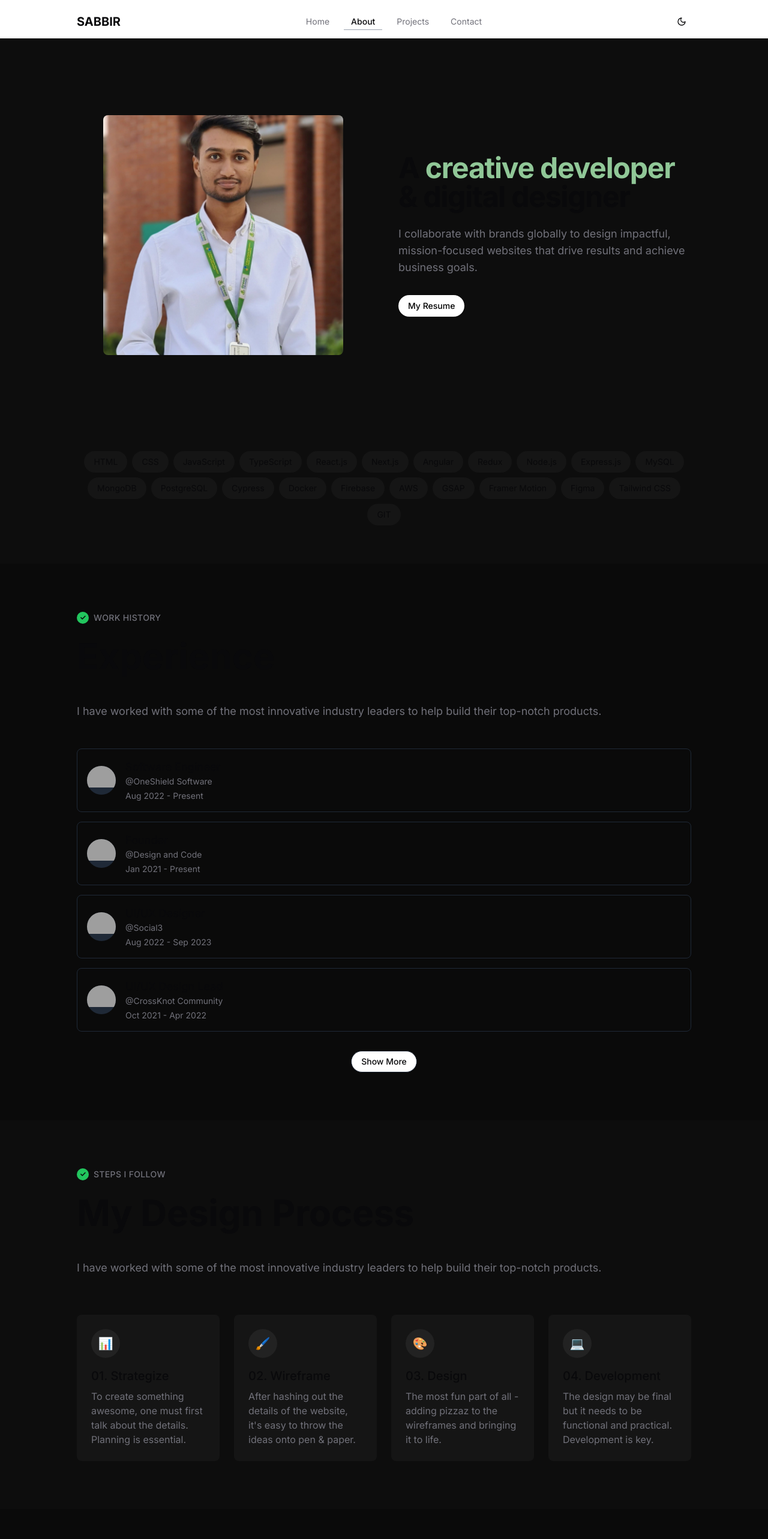
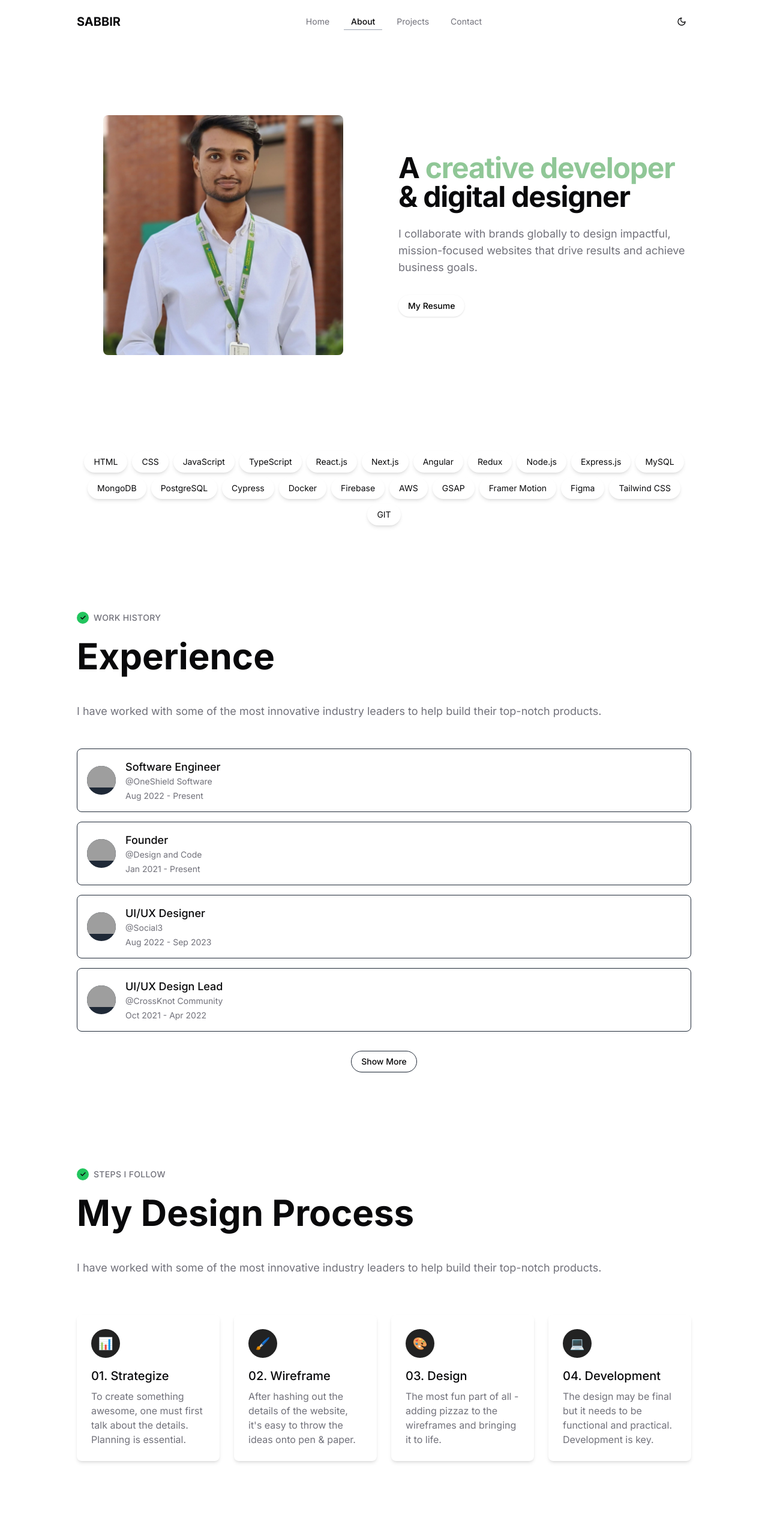
Before and after one commit to sabbir-tanvir/Portfolio-v3, a Next.js app: page /about in a window 1280 px wide. Shown: the top 2566 px of the page at 60% size. Built offline with nearby package versions, Linux system fonts and the light colour scheme; grey boxes are pictures that could not be loaded.

Commit message:
about and the contact section is updated

```diff
--- a/src/app/about/page.tsx
+++ b/src/app/about/page.tsx
@@ -122,7 +122,7 @@ export default function AboutPage() {
       <Navbar />
       <main className="flex-1 pt-16">
         {/* Hero Section */}
-        <section className="pt-24 pb-16 md:pt-32 md:pb-24 bg-[#0d0d0d]">
+        <section className="pt-24 pb-16 md:pt-32 md:pb-24 dark:bg-[#0B0B0D]">
           <div className="container-custom">
             <div className="grid grid-cols-1 md:grid-cols-2 gap-12 items-center">
 
@@ -171,7 +171,7 @@ export default function AboutPage() {
         </section>
 
         {/* Skills Showcase */}
-        <section className="py-16 bg-[#0d0d0d]">
+        <section className="py-16 bg-white dark:bg-[#0B0B0D]">
           <div className="container-custom">
             <div className="flex flex-wrap gap-2 justify-center">
               {techSkills.map((skill, index) => (
@@ -181,7 +181,7 @@ export default function AboutPage() {
                   animate={{ opacity: 1, y: 0 }}
                   transition={{ duration: 0.3, delay: 0.05 * index }}
                 >
-                  <div className="px-4 py-2 bg-[#151515] rounded-full text-sm">
+                  <div className="px-4 py-2 bg-white shadow-md dark:bg-gray-900 dark:hover:bg-gray-700 rounded-full text-sm">
                     {skill}
                   </div>
                 </motion.div>
@@ -191,7 +191,7 @@ export default function AboutPage() {
         </section>
 
         {/* Work History */}
-        <section className="py-20 bg-[#0a0a0a]">
+        <section className="py-20 bg-white dark:bg-[#0B0B0D]">
           <div className="container-custom">
             <div className="mb-12">
               <div className="flex items-center gap-2 mb-6">
@@ -268,7 +268,7 @@ export default function AboutPage() {
             </div>
 
             <div className="flex justify-center mt-8">
-              <Button variant="outline" className="rounded-full border-gray-800 hover:bg-black/30">
+              <Button variant="outline" className="rounded-full border-gray-800 hover:bg-black/10">
                 Show More
               </Button>
             </div>
@@ -276,7 +276,7 @@ export default function AboutPage() {
         </section>
 
         {/* Design Process */}
-        <section className="py-20 bg-[#0d0d0d]">
+        <section className="py-20 bg-white dark:bg-[#0B0B0D]">
           <div className="container-custom">
             <div className="mb-16">
               <div className="flex items-center gap-2 mb-6">
@@ -330,7 +330,7 @@ export default function AboutPage() {
                   whileInView={{ opacity: 1, y: 0 }}
                   transition={{ duration: 0.5, delay: 0.1 * index }}
                   viewport={{ once: true }}
-                  className="p-6 bg-[#151515] rounded-lg"
+                  className="p-6 bg-white dark:bg-[#151515] shadow-md rounded-lg"
                 >
                   <div className="w-12 h-12 rounded-full bg-[#222222] flex items-center justify-center mb-4">
                     <span className="text-xl">{index === 0 ? "📊" : index === 1 ? "🖌️" : index === 2 ? "🎨" : "💻"}</span>
@@ -344,7 +344,7 @@ export default function AboutPage() {
         </section>
 
         {/* Awards Section */}
-        <section className="py-20 bg-[#0a0a0a]">
+        <section className="py-20 bg-white dark:bg-[#0B0B0D]">
           <div className="container-custom">
             <div className="mb-16">
               <div className="flex items-center gap-2 mb-6">
@@ -399,7 +399,7 @@ export default function AboutPage() {
         </section>
 
         {/* Community Section */}
-        <section className="py-20 bg-[#0d0d0d]">
+        {/* <section className="py-20 bg-[#0d0d0d]">
           <div className="container-custom">
             <div className="grid grid-cols-1 md:grid-cols-2 gap-12">
               <div>
@@ -514,7 +514,7 @@ export default function AboutPage() {
               </div>
             </div>
           </div>
-        </section>
+        </section> */}
 
         <ContactCTA />
       </main>
--- a/src/app/contact/page.tsx
+++ b/src/app/contact/page.tsx
@@ -86,7 +86,7 @@ export default function ContactPage() {
     <div className="min-h-screen flex flex-col">
       <Navbar />
       <main className="flex-1 pt-16">
-        <section className="py-20 bg-[#0d0d0d]">
+        <section className="py-20 bg-gray-50  dark:bg-[#0B0B0D]">
           <div className="container-custom">
             <div className="mb-12">
               <div className="flex items-center gap-2 mb-6">
@@ -135,7 +135,7 @@ export default function ContactPage() {
                       name="name"
                       value={formData.name}
                       onChange={handleInputChange}
-                      className="bg-[#151515] border-gray-800 h-12"
+                      className="dark:bg-[#0B0B0D] bg-white border-gray-800 h-12"
                       required
                     />
                   </div>
@@ -149,7 +149,7 @@ export default function ContactPage() {
                       type="email"
                       value={formData.email}
                       onChange={handleInputChange}
-                      className="bg-[#151515] border-gray-800 h-12"
+                      className="dark:bg-[#0B0B0D] bg-white border-gray-800 h-12"
                       required
                     />
                   </div>
@@ -162,7 +162,7 @@ export default function ContactPage() {
                       name="message"
                       value={formData.message}
                       onChange={handleInputChange}
-                      className="bg-[#151515] border-gray-800 min-h-[150px]"
+                      className="dark:bg-[#0B0B0D] bg-white border-gray-800 min-h-[150px]"
                       required
                     />
                   </div>
@@ -178,7 +178,7 @@ export default function ContactPage() {
                 initial={{ opacity: 0, y: 20 }}
                 animate={{ opacity: 1, y: 0 }}
                 transition={{ duration: 0.5, delay: 0.4 }}
-                className="bg-[#151515] p-6 rounded-2xl"
+                className="dark:bg-[#17171b7a] bg-white p-6 h-[85%] mt-3  rounded-2xl"
               >
                 <div className="flex items-center mb-4">
                   <div className="w-3 h-3 bg-green-500 rounded-full mr-2"></div>
@@ -218,7 +218,7 @@ export default function ContactPage() {
           </div>
         </section>
 
-        <section className="py-20 bg-[#0a0a0a]">
+        <section className="py-20 dark:bg-[#0B0B0D] bg-gray-50">
           <div className="container-custom">
             <div className="mb-12">
               <div className="flex items-center gap-2 mb-6">
@@ -268,7 +268,7 @@ export default function ContactPage() {
                     value={`item-${index}`}
                     className="border border-gray-800 rounded-lg overflow-hidden"
                   >
-                    <AccordionTrigger className="px-6 py-4 hover:no-underline hover:bg-[#151515]">
+                    <AccordionTrigger className="px-6 py-4 hover:no-underline ">
                       <span className="text-base font-medium">
                         0{index + 1}. {faq.question}
                       </span>
--- a/src/app/page.tsx
+++ b/src/app/page.tsx
@@ -1,5 +1,6 @@
 import Navbar from "@/components/navbar";
 import HeroSection from "@/components/hero-section";
+import { AboutSection } from "@/components/about-section";
 import { ProjectShowcase } from "@/components/project-showcase";
 import { SkillsSection } from "@/components/skills-section";
 import { TestimonialsSection } from "@/components/testimonials-section";
@@ -12,6 +13,7 @@ export default function Home() {
       <Navbar />
       <main className="flex-1">
         <HeroSection />
+        <AboutSection />
         <ProjectShowcase />
         <SkillsSection />
         <TestimonialsSection />
--- a/src/components/footer.tsx
+++ b/src/components/footer.tsx
@@ -46,7 +46,7 @@ export default function Footer() {
   ];
 
   return (
-    <footer className="bg-white dark:bg-[#0B0B0D] border-t border-border py-10">
+    <footer className="bg-gray-100 dark:bg-[#0B0B0D] border-t border-border py-10">
       <div className="container-custom">
         <div className="grid grid-cols-1 md:grid-cols-3 gap-8">
           {/* Logo and Description */}
```
Also changed, not shown: public/dpp.jpg (added).
